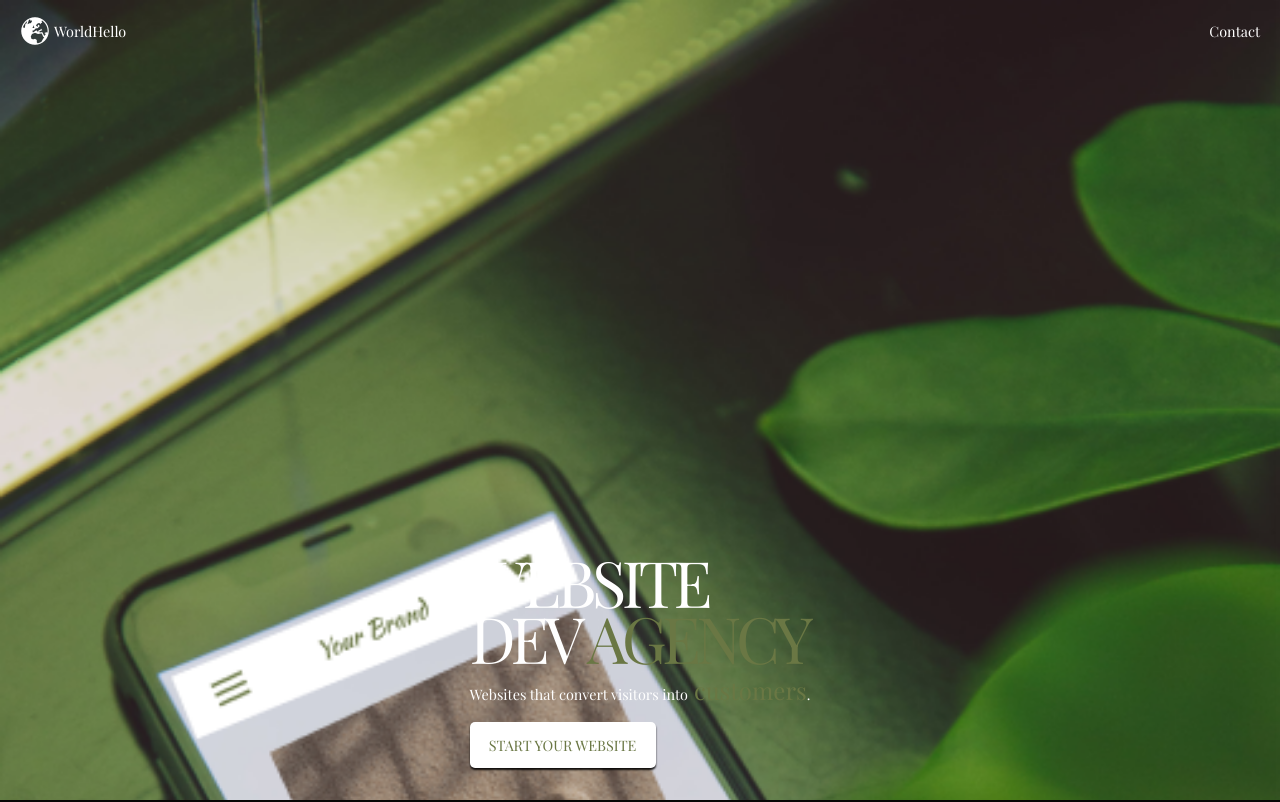
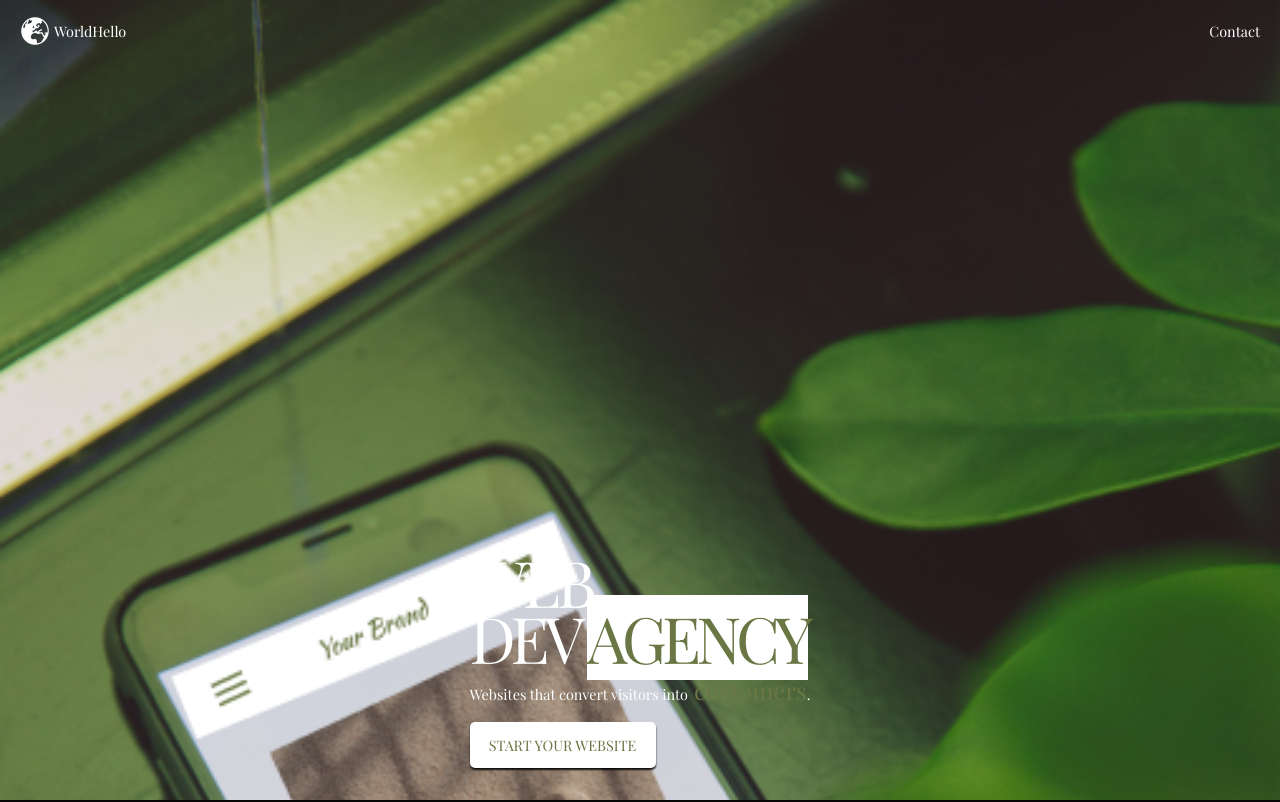
Before and after one commit to gtzjesus/WorldHello, a React (Vite) app: page / in a window 1280 px wide. Shown: the top 802 px of the page. Built offline with nearby package versions, Linux system fonts and the light colour scheme; no server answers; the database is empty.

Commit message:
UI landing changes

```diff
--- a/src/features/agency/Agency.jsx
+++ b/src/features/agency/Agency.jsx
@@ -35,6 +35,8 @@ const Title = styled.span`
 
 const Special = styled.span`
   color: var(--color-green);
+  background-color: var(--color-white);
+  z-index: -1;
 `;
 
 const MiniDescription = styled.span`
@@ -49,7 +51,7 @@ function Agency() {
   return (
     <StyledVideo>
       <Introduction>
-        <Title>Website</Title>
+        <Title>Web</Title>
         <Title>
           Dev <Special>Agency</Special>
         </Title>
```
